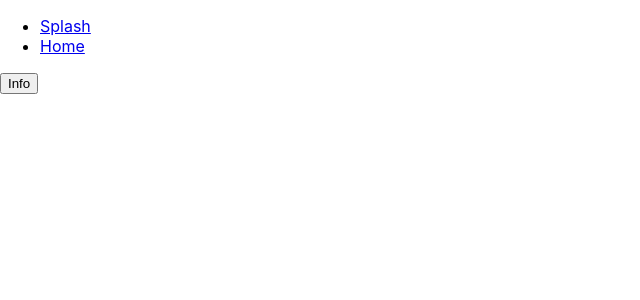
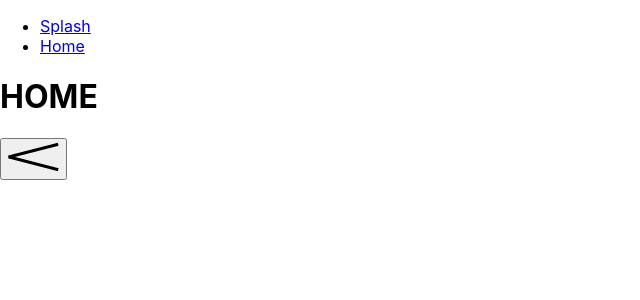
Before and after one commit to nicseve/MANY_Static, a React (Create React App) app: page /home in a window 1280 px wide. Shown: the top 300 px of the page, without its empty margins (0-640 px from the left). Built offline with nearby package versions, Linux system fonts and the light colour scheme; the HTML template or start-up script is replaced by a standard one.

Commit message:
Experimented with navitigational button functional component and react router

```diff
--- a/src/App.js
+++ b/src/App.js
@@ -12,7 +12,7 @@ function App() {
                         <Link to="/">Splash</Link>
                     </li>
                     <li>
-                        <Link to="/about">Home</Link>
+                        <Link to="/home">Home</Link>
                     </li>
                 </ul>
 
--- /dev/null
+++ b/src/assets/icons/index.js
@@ -0,0 +1,7 @@
+import backButtonIcon  from './backButtonIcon.png'
+import forwardButtonIcon from './forwardButtonIcon.png'
+
+export {
+    backButtonIcon,
+    forwardButtonIcon
+}
--- /dev/null
+++ b/src/components/navigationButton.js
@@ -0,0 +1,18 @@
+import React from 'react';
+import {forwardButtonIcon,backButtonIcon} from "../assets/icons/index"
+import {useHistory} from 'react-router-dom';
+
+// Valid props: path,direction.
+const NavigationButton = (props) => {
+    const history = useHistory();
+    const handleClick = () => history.push(props.path);
+    const icon = props.direction === "forward" ? forwardButtonIcon : backButtonIcon
+
+    return (
+        <button type="button" onClick={handleClick}>
+            <img src={icon} alt="logo"/>
+        </button>
+    );
+};
+
+export default NavigationButton
--- a/src/pages/home.js
+++ b/src/pages/home.js
@@ -1,12 +1,12 @@
 import React from 'react';
+import NavigationButton from "../components/navigationButton";
 
 export default class Home extends React.Component {
     render() {
         return (
             <view>
-                <button>
-                    Info
-                </button>
+                <h1>HOME</h1>
+                <NavigationButton path={'/'} direction={'back'}/>
             </view>)
     }
 }
--- a/src/pages/splash.js
+++ b/src/pages/splash.js
@@ -1,12 +1,13 @@
 import React from "react";
-import logo from '../assets/logos/MANY_Large.png';
+import NavigationButton from "../components/navigationButton";
 
 export default class Splash extends React.Component {
     render() {
         return (
             <div className="App">
                 <header className="App-header">
-                    <img src={logo} alt="logo"/>
+                    <h1>SPLASH</h1>
+                    <NavigationButton path={'/home'} direction={'forward'}/>
                 </header>
             </div>
         )
```
Also changed, not shown: src/assets/icons/backButtonIcon.png (added), src/assets/icons/forwardButtonIcon.png (added).
